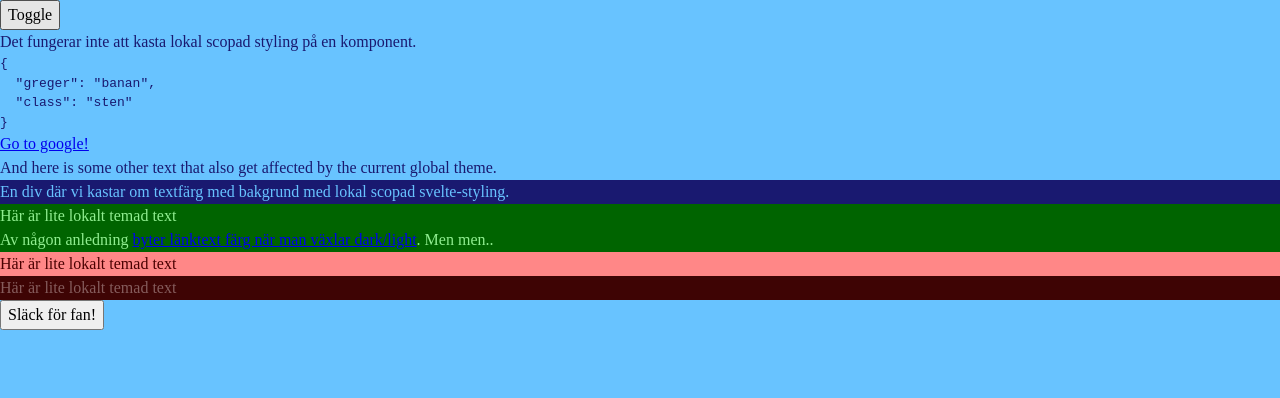
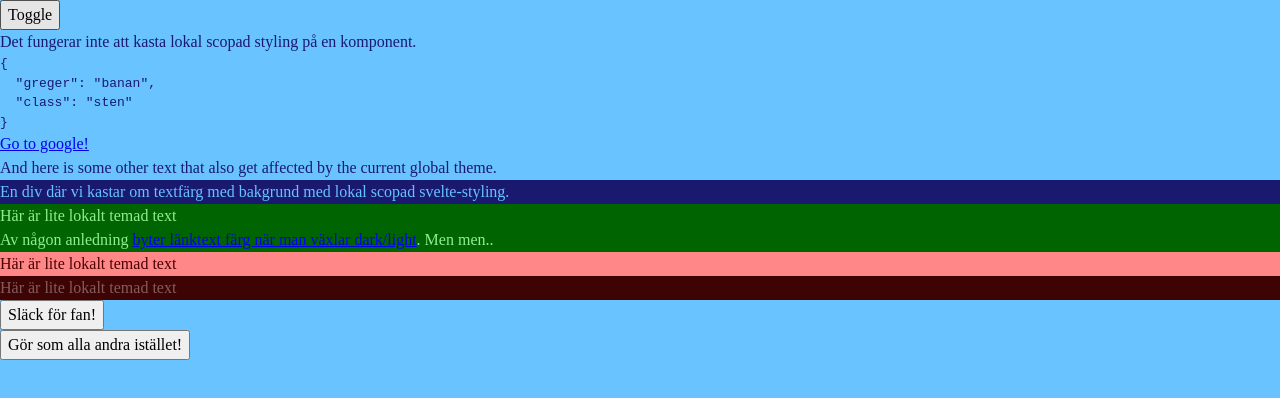
Before and after one commit to Utedass/css-themes, a SvelteKit app: page / in a window 1280 px wide. Shown: the top 398 px of the page. Built offline with nearby package versions, Linux system fonts and the light colour scheme.

Commit message:
Add button to follow browser setting regarding mode.

```diff
--- a/src/routes/+page.svelte
+++ b/src/routes/+page.svelte
@@ -23,7 +23,8 @@
 	<p>Här är lite lokalt temad text</p>
 </div>
 
-<button onclick={() => mode.mode = "dark"}>Släck för fan!</button>
+<button onclick={() => mode.mode = "dark"}>Släck för fan!</button><br />
+<button onclick={() => mode.mode = "system"}>Gör som alla andra istället!</button>
 
 <style>
 	.sten {
```
